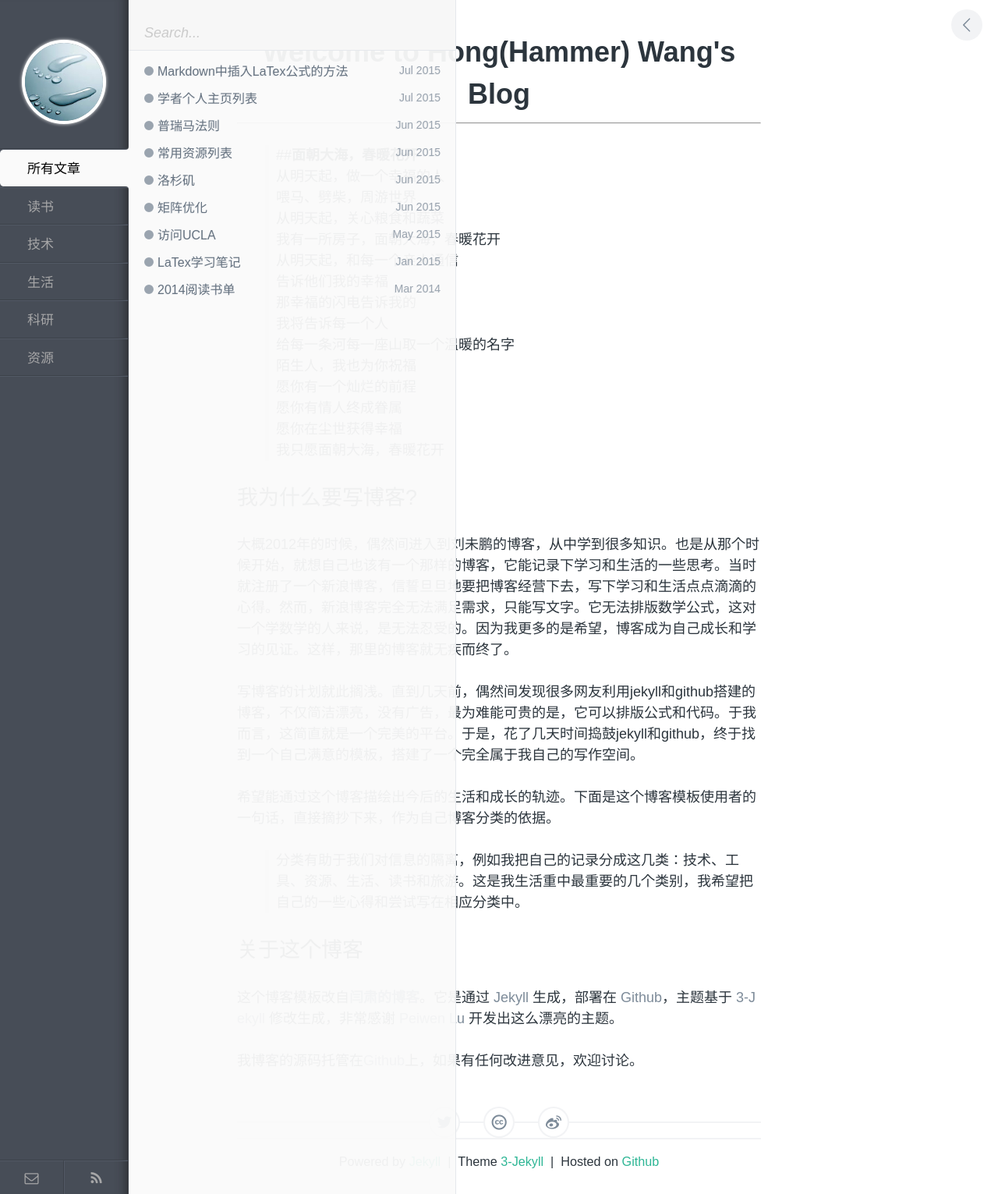
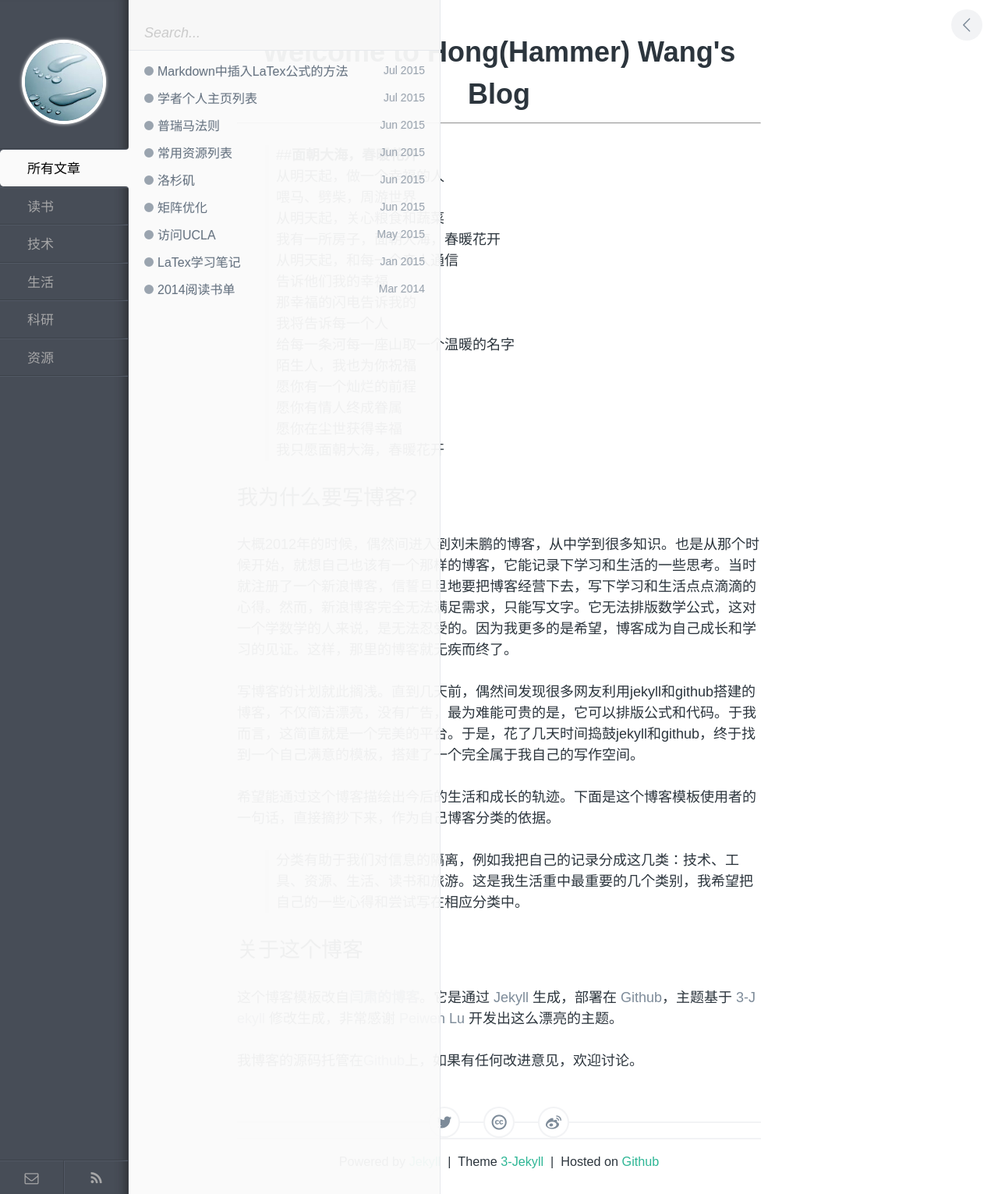
Before and after one commit to polyHong/polyHong.github.io, a Jekyll site: the page built from index.md, in a window 1280 px wide. Shown: the whole page at 78% size. Built offline with Jekyll 4.4.1, drawn with Linux system fonts in a browser that asks for light colours; Markdown is read by kramdown in place of the engine named in the settings.

Commit message:
side bar width reduced

```diff
--- a/assets/css/style.css
+++ b/assets/css/style.css
@@ -51,7 +51,7 @@ a {
    Sidebar => Tags & Posts List
 \*---------------------------------*/
 #sidebar {
-  width: 585px;
+  width: 565px;
   height: 100%;
   float: left; }
   @media screen and (min-device-width: 1281px) {
@@ -210,7 +210,7 @@ a {
    Posts List
 \*---------------------------------*/
 #posts-list {
-  width: 420px;
+  width: 400px;
   height: 100%;
   background: rgba(250, 250, 250, 0.95);
   border-right: 1px solid #e5e8ec;
```
